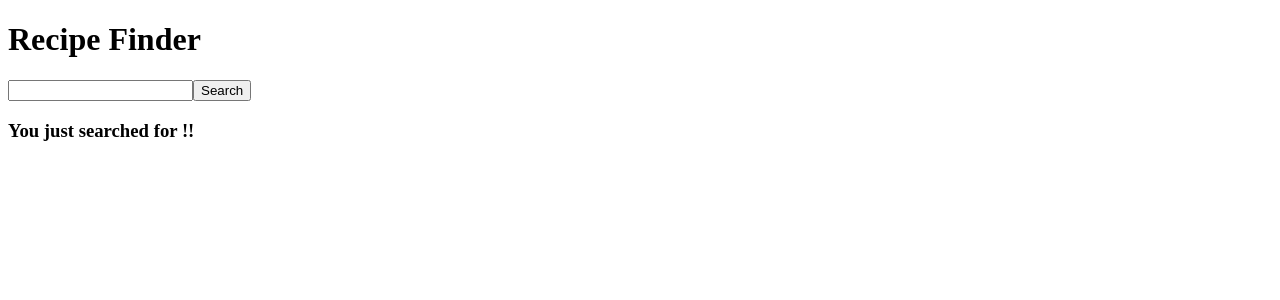
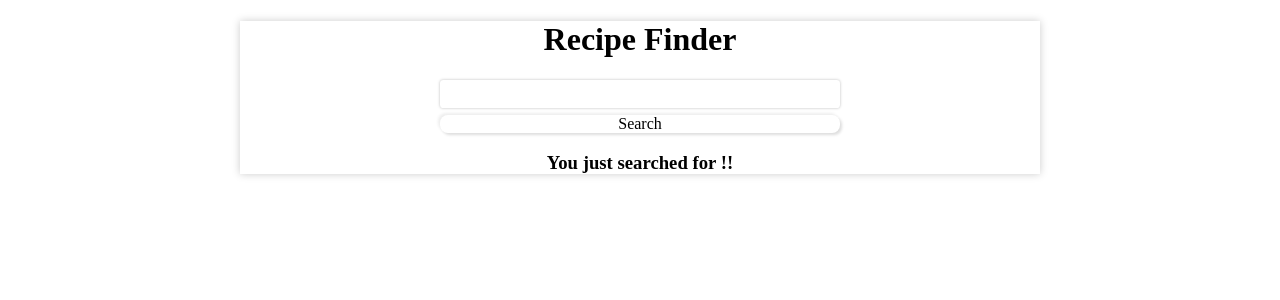
Before and after one commit to christinegaraudy/mvp, a React app: page / in a window 1280 px wide. Shown: the top 300 px of the page. Built offline with nearby package versions, Linux system fonts and the light colour scheme; the HTML template or start-up script is replaced by a standard one.

Commit message:
imports styled components, updates app style a touch

```diff
--- a/client/src/components/App.jsx
+++ b/client/src/components/App.jsx
@@ -4,11 +4,18 @@ import axios from 'axios';
 import Search from './Search.jsx';
 import fakeData from '../data/fakeData.js';
 import SearchResultList from './SearchResultList.jsx';
+import styled from 'styled-components';
 // import FavoritesList from './FavoritesList.jsx'
 
-const apiURL = "https://api.edamam.com/search?q=";
-const apiKey = "&app_key=5291ba5e2ba5828a79406b31a2c3bf77";
-const apiId = "&app_id=443d8375";
+const AppStyle = styled.div`
+  width: 800px;
+  margin: 0 auto;
+  box-shadow: 0 0 8px #ccc;
+  header h1 {
+    text-align: center;
+  }
+`;
+
 class App extends React.Component {
   constructor(props) {
     super(props);
@@ -31,15 +38,15 @@ class App extends React.Component {
   render() {
     const { recipes, q } = this.state;
     return (
-      <div>
+      <AppStyle>
         <header>
           <h1>Recipe Finder</h1>
         </header>
         <Search recipeSearch={this.recipeSearch}/>
-          <h3>You just searched for {q} !!</h3>
+          <h3 align="center">You just searched for {q} !!</h3>
           <SearchResultList recipes={recipes}/>
           {/* <FavoritesList/> */}
-      </div>
+      </AppStyle>
     )
   }
 };
--- a/client/src/components/Search.jsx
+++ b/client/src/components/Search.jsx
@@ -1,20 +1,61 @@
 import React, { useState } from 'react';
+import styled from 'styled-components';
 
+const SearchStyle = styled.div`
+  * {
+    box-sizing: border-box;
+  }
+  width: 50%;
+  margin: 0 auto;
+  display: flex;
+  flex-direction: column;
+  justify-content: center;
+
+    input {
+      width: 100%;
+      height: 100%;
+      outline: none;
+      border: none;
+    :focus {
+      box-shadow: 0 0 6px #aaa;
+
+    }
+    border-radius: .25em;
+    padding: .5em;
+    width: 100%;
+    box-shadow: 0 0 3px #bbb;
+    margin-bottom: .5em;
+    }
+  button {
+    all: unset;
+    width: 100%;
+    text-align: center;
+    box-shadow: -2px -2px 3px #eee, 2px 2px 3px #ddd;
+    border-radius: .5em;
+    :hover {
+      background: #eee;
+    }
+    :active {
+      box-shadow: -1px -1px 1px #eee, 1px 1px 1px #ddd;
+      background: #efefef;
+    }
+  }
+`;
 
 const Search = ({recipeSearch}) => {
 
   const [query, setQuery] = useState('')
 
  return (
-  <div>
+  <SearchStyle>
       <input
         onChange={(e) => {setQuery(e.target.value)}}
         value={query}
-        className="form__input" type="text" name="recipeName" />
+        className="form__input" type="text" autoComplete="off" name="recipeName" />
       <button className="form__button"
         onClick={() => {recipeSearch(query)}}
       >Search</button>
-  </div>
+  </SearchStyle>
  );
 };
 
--- a/client/src/components/SearchResultItem.jsx
+++ b/client/src/components/SearchResultItem.jsx
@@ -1,5 +1,11 @@
 import axios from 'axios';
 import React from 'react';
+import styled from 'styled-components';
+
+const SearchResultItemStyle = styled.div`
+  margin: 10px;
+  box-shadow: 10px;
+`;
 
 
 const SearchResultItem = ({ recipe }) => {
@@ -26,13 +32,14 @@ const SearchResultItem = ({ recipe }) => {
     }
 
   return (
-
+    <SearchResultItemStyle>
       <div className ="search-result-item">
         <img className="recipe-image" src={image}/>
         <div><a href={recipe.url}>{recipe.label}</a></div>
         <button onClick={saveRecipe}>Save</button>
         <button onClick={deleteRecipe}>Delete</button>
       </div>
+    </SearchResultItemStyle>
   )
 };
 
--- a/client/src/components/SearchResultList.jsx
+++ b/client/src/components/SearchResultList.jsx
@@ -2,7 +2,7 @@ import React from 'react';
 import SearchResultItem from './SearchResultItem.jsx';
 
 const SearchResultList = ({ recipes }) => (
-  <div className="search-result-list">
+  <div className="search-result-list" align="center">
     {recipes.map(({ recipe })=> <SearchResultItem recipe={recipe} key={recipe.label}/>)}
   </div>
 );
--- /dev/null
+++ b/client/style/style.css
@@ -0,0 +1,3 @@
+body {
+  background-color: aquamarine;
+}
--- a/package.json
+++ b/package.json
@@ -26,10 +26,13 @@
     "react": "^16.8.5",
     "react-dom": "^16.8.5",
     "regenerator-runtime": "^0.13.7",
-    "sequelize": "^6.3.5"
+    "sequelize": "^6.3.5",
+    "style-loader": "^1.2.1",
+    "styled-components": "^5.2.0"
   },
   "devDependencies": {
     "@babel/plugin-proposal-class-properties": "^7.10.4",
+    "css-loader": "^4.3.0",
     "eslint": "^7.2.0",
     "eslint-config-airbnb": "^18.2.0",
     "eslint-plugin-import": "^2.22.0",
--- a/webpack.config.js
+++ b/webpack.config.js
@@ -24,6 +24,10 @@ module.exports = {
                     'plugins': ['@babel/plugin-proposal-class-properties']}]
       }
       },
+      {
+        test: /\.css$/i,
+        use: ['style-loader', 'css-loader'],
+      },
     ],
   },
 };
```
Also changed, not shown: 3 other files (tests, documents, lock files or other folders). Lines whose indentation alone changed are shown as unchanged.
